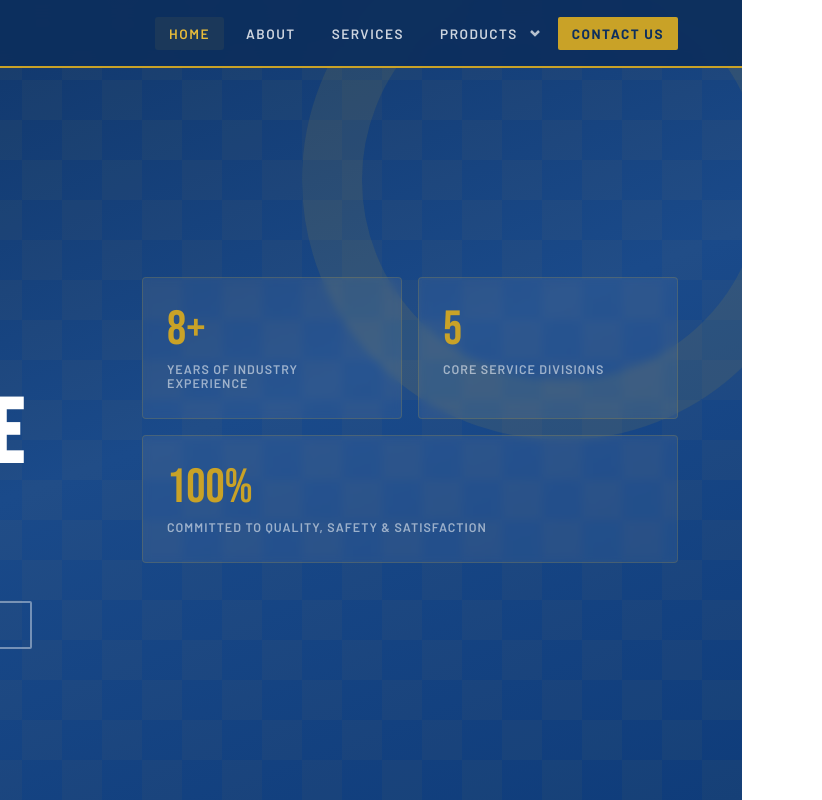
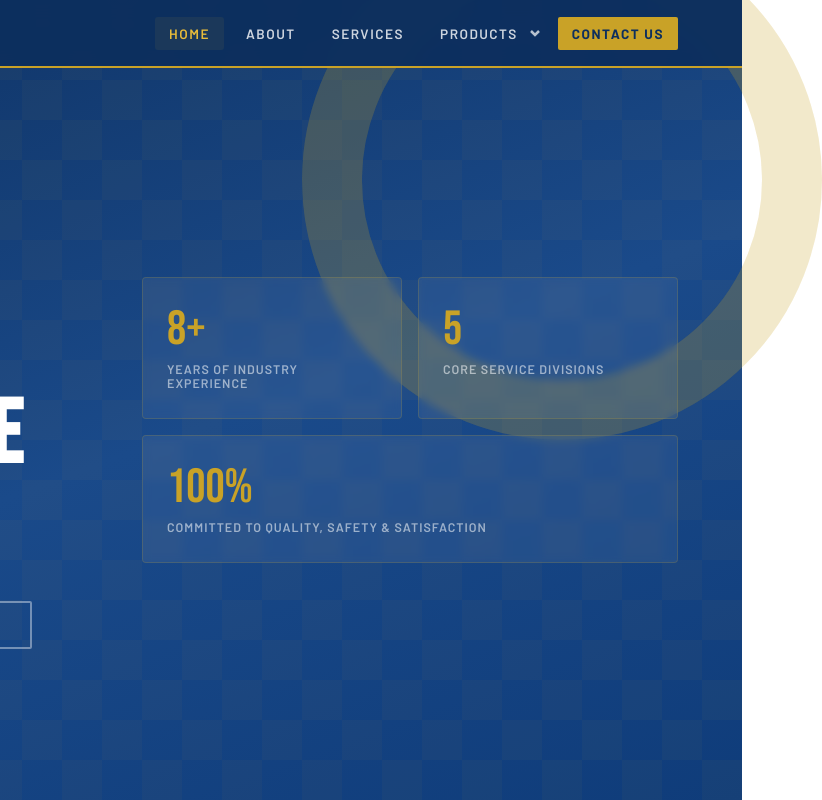
Before and after one commit to 4ttth/gleamair-4, a plain HTML site: page index.html in a window 1280 px wide. Shown: the top 800 px of the page, 538-1360 px from the left, 822 px wide, since content can reach past the window. Drawn offline with nearby package versions, Linux system fonts and the light colour scheme; a web font is replaced by a local one.

Commit message:
Animated rings

```diff
--- a/index.html
+++ b/index.html
@@ -78,7 +78,7 @@
     background: linear-gradient(160deg, var(--blue-dark) 0%, var(--blue-mid) 55%, #0f3c7a 100%);
     display: flex; align-items: center;
     padding: 120px 5% 80px;
-    position: relative; overflow: hidden;
+    position: relative;
   }
   .hero::before {
     content: '';
@@ -91,6 +91,14 @@
     width: 520px; height: 520px;
     border: 60px solid rgba(201,162,39,0.1);
     border-radius: 50%;
+  }
+  .hero-ring {
+    position: absolute; right: -80px; top: -80px;
+    width: 520px; height: 520px;
+    border: 60px solid rgba(201,162,39,0.15);
+    border-radius: 50%;
+    pointer-events: none; z-index: 0;
+    will-change: transform;
   }
   .hero-grid {
     display: grid; grid-template-columns: 1fr 1fr;
@@ -259,12 +267,19 @@
   .why-item-text { font-size: 0.85rem; color: var(--text-mid); line-height: 1.6; }
   .why-visual {
     background: linear-gradient(140deg, var(--blue-dark) 0%, var(--blue-mid) 100%);
-    border-radius: 6px; padding: 3rem 2.5rem; position: relative; overflow: hidden;
+    border-radius: 6px; padding: 3rem 2.5rem; position: relative;
   }
   .why-visual::after {
     content: ''; position: absolute; right: -40px; bottom: -40px;
     width: 200px; height: 200px;
     border: 40px solid rgba(255,255,255,0.06); border-radius: 50%;
+  }
+  .why-ring {
+    position: absolute; right: -40px; bottom: -40px;
+    width: 200px; height: 200px;
+    border: 40px solid rgba(255,255,255,0.12); border-radius: 50%;
+    pointer-events: none; z-index: 0;
+    will-change: transform;
   }
   .why-visual-title {
     font-family: 'Bebas Neue', sans-serif;
@@ -435,6 +450,7 @@
 </nav>
 
 <section class="hero">
+  <div class="hero-ring" id="heroRing"></div>
   <div class="hero-grid">
     <div>
       <div class="hero-eyebrow">Trusted Sustainable Solutions</div>
@@ -572,6 +588,7 @@
         </div>
       </div>
       <div class="why-visual">
+        <div class="why-ring" id="whyRing"></div>
         <div class="why-visual-title">Performance You Can <span>Measure</span></div>
         <p class="why-visual-sub">Impact of Proper Ventilation</p>
         <div class="why-metric">
@@ -704,6 +721,21 @@
 </footer>
 
 <script>
+  (function() {
+    var heroRing = document.getElementById('heroRing');
+    var whyRing = document.getElementById('whyRing');
+    var whyVisual = document.querySelector('.why-visual');
+    function updateRings() {
+      var s = window.scrollY;
+      heroRing.style.transform = 'translate(' + (s * 0.15) + 'px, ' + (s * 0.2) + 'px)';
+      var rect = whyVisual.getBoundingClientRect();
+      var progress = (window.innerHeight / 2 - rect.top) / window.innerHeight;
+      whyRing.style.transform = 'translate(' + (progress * -70) + 'px, ' + (progress * 90) + 'px)';
+    }
+    window.addEventListener('scroll', updateRings, { passive: true });
+    updateRings();
+  })();
+
   document.getElementById('hamburger').addEventListener('click', function() {
     this.classList.toggle('open');
     document.getElementById('navLinks').classList.toggle('open');
```
Also changed, not shown: services.html (+26 -1 lines).
